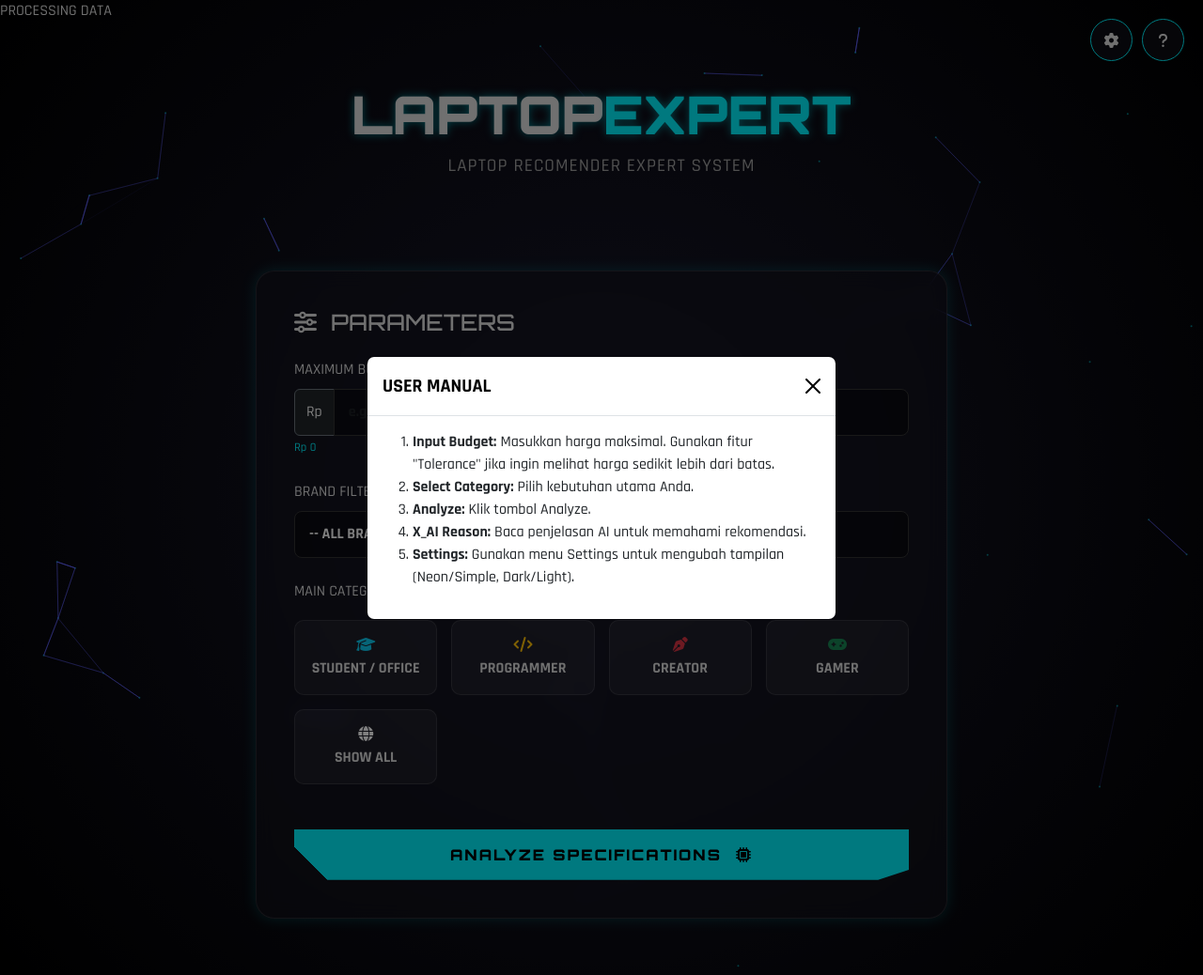
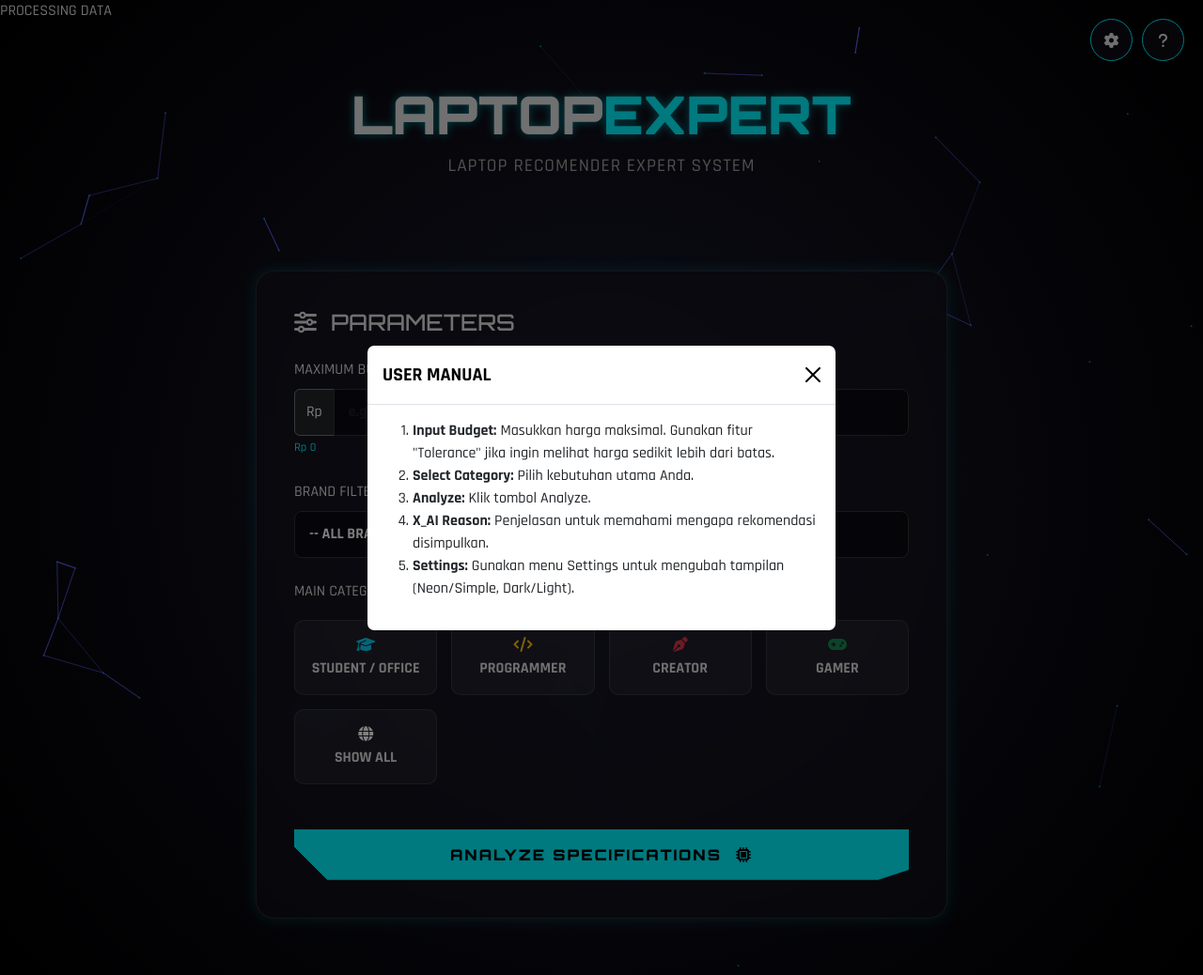
Before and after one commit to hansits034/lres-v2_repo, a Flask app: page / in a window 1280 px wide, after a click on "User Guide". Shown: the whole page at 94% size. Run offline with Flask 3, Linux system fonts and the light colour scheme.

Commit message:
Update index.html

```diff
--- a/templates/index.html
+++ b/templates/index.html
@@ -255,7 +255,7 @@
                         <li><strong>Input Budget:</strong> Masukkan harga maksimal. Gunakan fitur "Tolerance" jika ingin melihat harga sedikit lebih dari batas.</li>
                         <li><strong>Select Category:</strong> Pilih kebutuhan utama Anda.</li>
                         <li><strong>Analyze:</strong> Klik tombol Analyze.</li>
-                        <li><strong>X_AI Reason:</strong> Baca penjelasan AI untuk memahami rekomendasi.</li>
+                        <li><strong>X_AI Reason:</strong> Penjelasan untuk memahami mengapa rekomendasi disimpulkan.</li>
                         <li><strong>Settings:</strong> Gunakan menu Settings untuk mengubah tampilan (Neon/Simple, Dark/Light).</li>
                     </ol>
                 </div>
@@ -471,4 +471,5 @@
         anim();
     </script>
 </body>
+
 </html>
```
